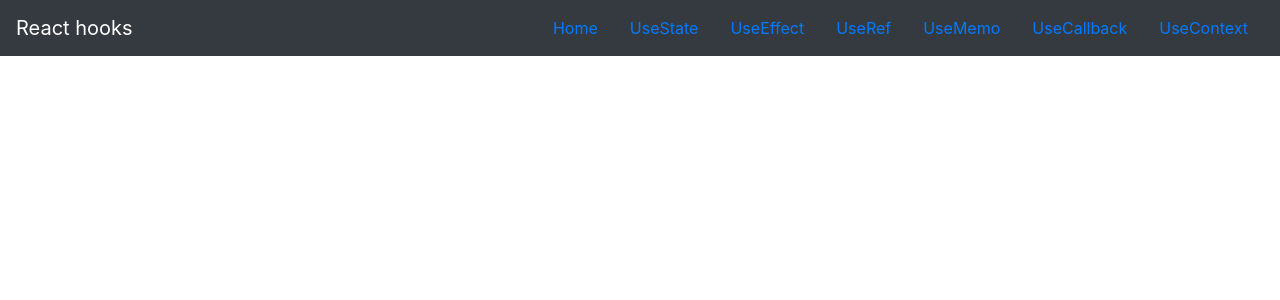
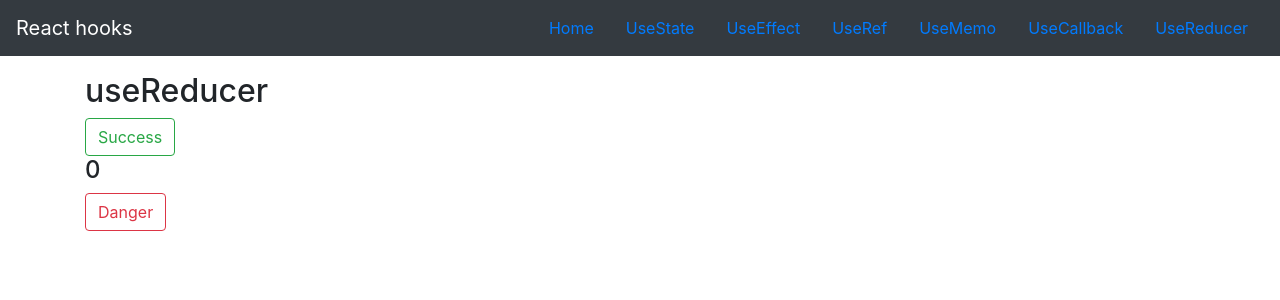
Before and after one commit to roman89ua/react-hooks, a React (Create React App) app: page /useReducer in a window 1280 px wide. Shown: the top 300 px of the page. Built offline with nearby package versions, Linux system fonts and the light colour scheme.

Commit message:
have been used useReducer hook for a simple exemple

```diff
--- a/src/App.js
+++ b/src/App.js
@@ -1,20 +1,19 @@
 import React from "react";
 import "./App.css";
-import Home from './components/Home';
+import Home from "./components/Home";
 import UseState from "./components/useState";
 import UseEffect from "./components/useEffect";
 import UseRef from "./components/useRef";
 import UseMemo from "./components/useMemo";
 import UseCallback from "./components/useCallback";
-// import UseContext from "./components/useContext";
+import UseReducer from "./components/useReducer";
 import Navbar from "./components/Navbar";
 import { BrowserRouter, Switch, Route } from "react-router-dom";
-
 
 function App() {
   return (
     <BrowserRouter>
-      < Navbar />
+      <Navbar />
       <div className="container pt-3">
         <Switch>
           <Route component={Home} path="/" exact />
@@ -23,12 +22,10 @@ function App() {
           <Route component={UseRef} path="/useRef" />
           <Route component={UseMemo} path="/useMemo" />
           <Route component={UseCallback} path="/useCallback" />
-          {/* <Route component={UseContext} path="/useContext" /> */}
+          <Route component={UseReducer} path="/useReducer" />
         </Switch>
       </div>
     </BrowserRouter>
-
-
   );
 }
 
--- a/src/components/Navbar.js
+++ b/src/components/Navbar.js
@@ -1,35 +1,48 @@
-import React from 'react';
+import React from "react";
 import { NavLink } from "react-router-dom";
 
 export default function Navbar() {
-
-
   return (
     <React.Fragment>
-
       <nav className="navbar sticky-top navbar-dark bg-dark">
-                <NavLink to="/" className="navbar-brand">React hooks</NavLink>
+        <NavLink to="/" className="navbar-brand">
+          React hooks
+        </NavLink>
         <ul className="nav justify-content-end">
           <li className="nav-item">
-                        <NavLink to="/" className="nav-link active">Home</NavLink>
+            <NavLink to="/" className="nav-link active">
+              Home
+            </NavLink>
           </li>
           <li className="nav-item">
-                        <NavLink to="/useState" className="nav-link">UseState</NavLink>
+            <NavLink to="/useState" className="nav-link">
+              UseState
+            </NavLink>
           </li>
           <li className="nav-item">
-                        <NavLink to="/useEffect" className="nav-link">UseEffect</NavLink>
+            <NavLink to="/useEffect" className="nav-link">
+              UseEffect
+            </NavLink>
           </li>
           <li className="nav-item">
-                        <NavLink to="/useRef" className="nav-link">UseRef</NavLink>
+            <NavLink to="/useRef" className="nav-link">
+              UseRef
+            </NavLink>
           </li>
           <li className="nav-item">
-                        <NavLink to="/useMemo" className="nav-link">UseMemo</NavLink>
+            <NavLink to="/useMemo" className="nav-link">
+              UseMemo
+            </NavLink>
           </li>
           <li className="nav-item">
-                        <NavLink to="/useCallback" className="nav-link">UseCallback</NavLink>
+            <NavLink to="/useCallback" className="nav-link">
+              UseCallback
+            </NavLink>
           </li>
           <li className="nav-item">
-                        <NavLink to="/useContext" className="nav-link">UseContext</NavLink>
+            <NavLink to="/useReducer" className="nav-link">
+              UseReducer
+            </NavLink>
           </li>
           {/* <li className="nav-item">
                         <NavLink to="/" className="nav-link">1</NavLink>
@@ -41,8 +54,7 @@ export default function Navbar() {
                         <NavLink to="/" className="nav-link">1</NavLink>
                     </li> */}
         </ul>
-
       </nav>
     </React.Fragment>
-    )
+  );
 }
--- a/src/components/useEffect.js
+++ b/src/components/useEffect.js
@@ -39,6 +39,14 @@ const UseEffect = () => {
         y: event.clientY,
       });
     });
+    return () => {
+      window.removeEventListener("mousemove", (event) => {
+        setPos({
+          x: event.clientX,
+          y: event.clientY,
+        });
+      });
+    };
   }, []);
 
   return (
--- /dev/null
+++ b/src/components/useReducer.js
@@ -0,0 +1,54 @@
+import React, { useReducer } from "react";
+
+const ACTION = {
+  INCREMENT: "increment",
+  DECREMENT: "decrement",
+};
+
+function reducer(state, action) {
+  switch (action.type) {
+    case ACTION.INCREMENT:
+      return { count: state.count + 1 };
+    case ACTION.DECREMENT:
+      return { count: state.count - 1 };
+    default:
+      return state;
+  }
+}
+export default function UseReducer() {
+  const [state, dispatch] = useReducer(reducer, { count: 0 });
+  //   const [count, setCount] = useState(0);
+
+  function increase() {
+    dispatch({ type: ACTION.INCREMENT });
+    // setCount(() => {
+    //   return count + 1;
+    // });
+  }
+  function decrease() {
+    dispatch({ type: ACTION.DECREMENT });
+    // setCount(() => {
+    //   return count - 1;
+    // });
+  }
+  return (
+    <React.Fragment>
+      <h2>useReducer</h2>
+      <button
+        onClick={increase}
+        type="button"
+        className="btn btn-outline-success"
+      >
+        Success
+      </button>
+      <h4>{state.count}</h4>
+      <button
+        onClick={decrease}
+        type="button"
+        className="btn btn-outline-danger"
+      >
+        Danger
+      </button>
+    </React.Fragment>
+  );
+}
```
Lines whose indentation alone changed are shown as unchanged.
